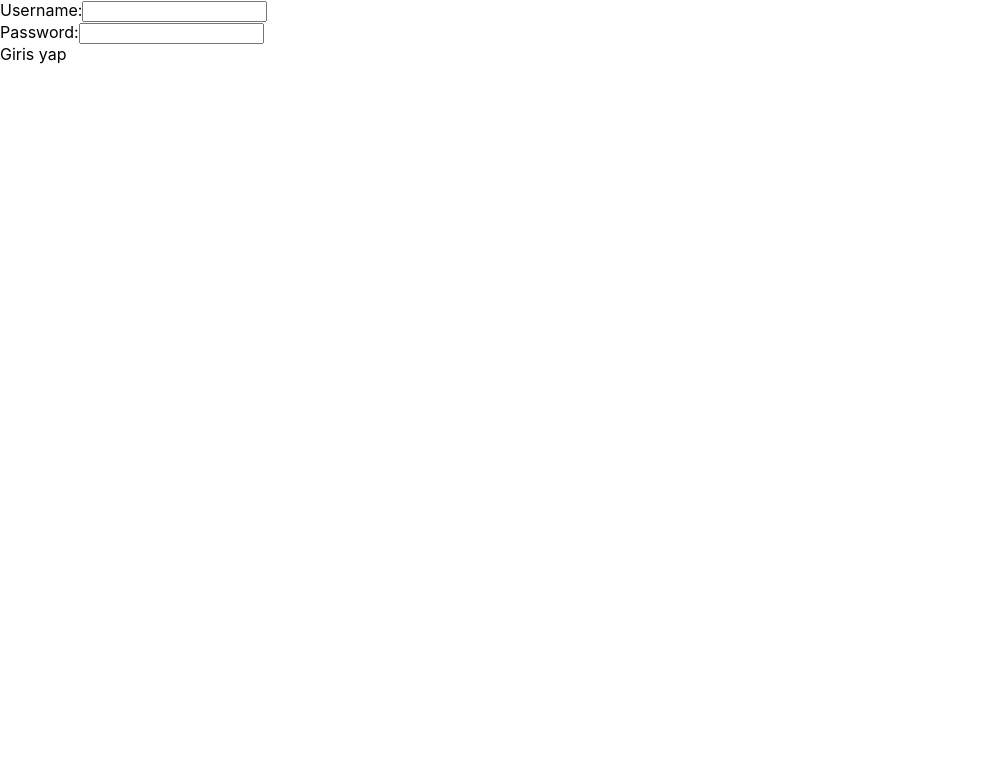
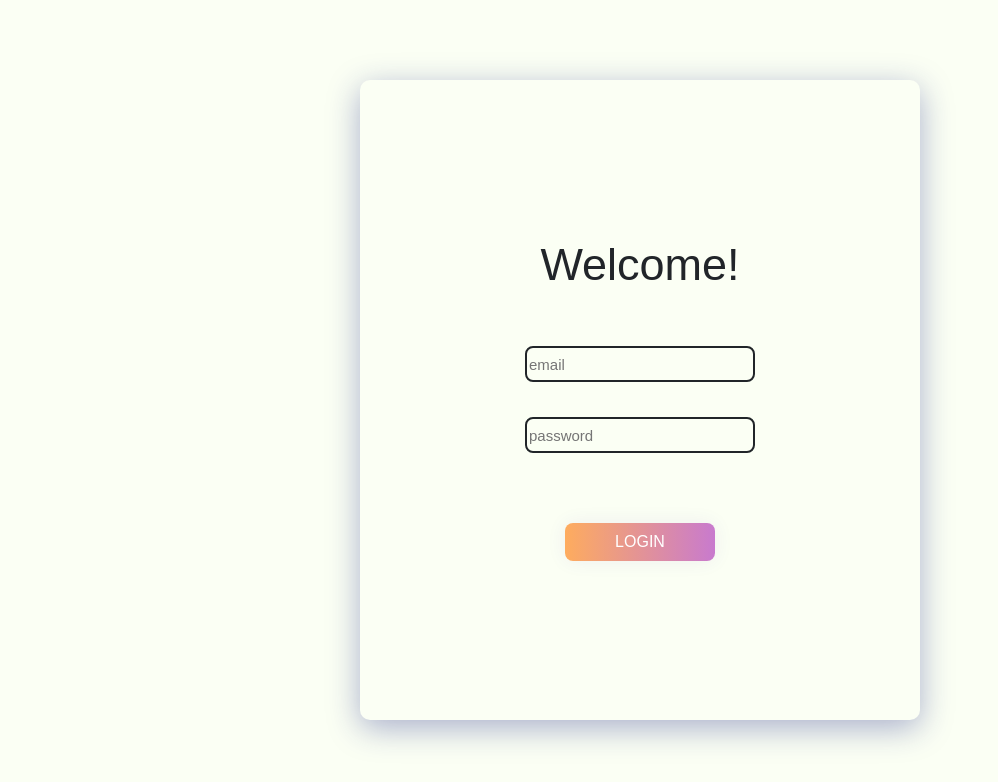
Before and after one commit to elifnurdemir/temple, a React (Create React App) app: page /login in a window 1280 px wide. Shown: the top 782 px of the page, without its empty margins (0-998 px from the left). Built offline with nearby package versions, Linux system fonts and the light colour scheme.

Commit message:
login tasarımı bitti
Co-authored-by: Mert Metin <necatimertmetin@users.noreply.github.com>

```diff
--- a/package.json
+++ b/package.json
@@ -6,6 +6,7 @@
     "@testing-library/jest-dom": "^5.17.0",
     "@testing-library/react": "^13.4.0",
     "@testing-library/user-event": "^13.5.0",
+    "axios": "^1.6.7",
     "react": "^18.2.0",
     "react-dom": "^18.2.0",
     "react-router-dom": "^6.22.1",
--- /dev/null
+++ b/src/assets/css/login.css
@@ -0,0 +1,91 @@
+.login-container {
+    display: flex;
+    flex-direction: column;
+    justify-content: center;
+    align-items: center;
+    background-color: #fbfff4;
+    height: 100vh;
+}
+
+@import url('https://fonts.googleapis.com/css2?family=Poppins:ital,wght@0,100;0,200;0,300;0,400;0,500;0,600;0,700;0,800;0,900;1,100;1,200;1,300;1,400;1,500;1,600;1,700;1,800;1,900&display=swap');
+
+.login-wrapper {
+
+    display: flex;
+    flex-direction: column;
+    justify-content: center;
+    align-items: center;
+    height: 80vh;
+    width: 70vh;
+    border-radius: 10px;
+    background: #fbfff4;
+    box-shadow: 0 8px 32px 0 rgba(31, 38, 135, 0.37);
+
+}
+
+.login-title {
+    font-family: "Poppins", sans-serif;
+    font-weight: 500;
+    font-style: normal;
+    font-size: 45px;
+    margin-bottom: 55px;
+    color: #212529;
+}
+
+.login-button-grad {
+    background-image: linear-gradient(to right, #FEAC5E 0%, #C779D0 51%, #FEAC5E 100%);
+    padding: 10px 50px;
+    text-align: center;
+    text-transform: uppercase;
+    transition: 0.5s;
+    background-size: 200% auto;
+    color: rgb(255, 255, 255);
+    box-shadow: 0 0 20px #eee;
+    border-radius: 8px;
+    display: block;
+    cursor: pointer;
+    font-family: "Poppins", sans-serif;
+    font-weight: 500;
+    font-style: normal;
+}
+
+.login-button-grad:hover {
+    background-position: right center;
+    /* change the direction of the change here */
+    text-decoration: none;
+}
+
+.input {
+    display: flex;
+    flex-direction: column;
+    gap: 35px;
+    width: 230px;
+    margin-bottom: 70px;
+
+}
+
+.login-email-input {
+    font-size: 15px;
+    outline: none;
+    height: 30px;
+    border-radius: 8px;
+    font-family: "Poppins", sans-serif;
+    font-weight: 300;
+    font-style: normal;
+    border-style: solid;
+    border-color: #212529;
+    background-color: transparent;
+}
+
+.login-password-input {
+    font-size: 15px;
+    outline: none;
+    height: 30px;
+    border-radius: 8px;
+    font-family: "Poppins", sans-serif;
+    font-weight: 300;
+    font-style: normal;
+    border-style: solid;
+    border-color: #212529;
+    background-color: transparent;
+}
--- a/src/components/pages/login.js
+++ b/src/components/pages/login.js
@@ -1,127 +1,100 @@
 import React, { useState } from 'react';
 import { useNavigate } from 'react-router-dom';
+import axios from 'axios';
+import '../../assets/css/login.css';
+
 const Login = () => {
 
-    const navigate = useNavigate();
 
-    const [username, setUsername] = useState(undefined);
-    const [password, setPassword] = useState(undefined);
-    const [errorMessage, setErrorMessage] = useState(undefined);
+    const [email, setEmail] = useState("");
+    const [password, setPassword] = useState("");
 
 
 
-    const trueUsername = "123";
-    const truePassword = "123";
+    const giris = async () => {
+
+        if (email === "" && password === "") {
+            alert("Lütfen email ve şifre giriniz.")
+            return;
+
+        }
+        else if (email === "") {
+            alert("Lutfen Email Giriniz");
+            return;
+        }
+        else if (password === "") {
+            alert("Lütfen şifre giriniz");
+            return;
+        }
+        //merte gidecek verilerimiz sirasiyla:
+        // 1 email
+        // 2 sifre
+        //mertin benden istedigi format:
+        /*
+            {
+                email: kullanicininYazdigiMail,
+                password: kullanicininYazidigiSifre
+            }
+        */
+
+        const endpointeGidecekVeriler = {
+            email: email,
+            password: password
+        };
+
+        //mertin login endpointini yaz:
+        //mertin login endpointi : http://109.228.228.154:8080/login
+
+        const endpointLinki = 'http://109.228.228.154:8080/login';
+
+        try {
+            const donenVeri = await axios.post(endpointLinki, endpointeGidecekVeriler);
+
+            const jsonData = JSON.stringify(donenVeri.data);
+
+            // Cookie'ye dönen veriyi kaydetme
+            document.cookie = `userData=${jsonData}; path=/`;
 
 
-
-    const HandleLogin = () => {
-        let message = "";
-
-        switch (true) {
-            case username === undefined || username === "":
-                message = "Lütfen kullanıcı adı giriniz";
-                break;
-            case password === undefined || password === "":
-                message = "Lütfen şifre giriniz";
-                break;
-            case password !== truePassword:
-                message = "Şifre yanlış. Lütfen tekrar deneyin";
-                break;
-            case username !== trueUsername:
-                message = "Kullanıcı adına ait bir hesap bulunamadı";
-                break;
-            default:
-                message = "Hoş geldiniz";
-                localStorage.setItem("greeting", "Hello, World!");
-
-                navigate('/');
         }
-
-        setErrorMessage(message);
-    };
-
-
-
-    const HandleErrorMessage = () => {
-
-
-        if (errorMessage === undefined) {
-            return
-            <></>;
+        catch (error) {
+            console.log(error)
+            if (error.response.status === 401) {
+                alert("kullanici adi veya sifre hatali");
 
             }
             else {
-            return (
-                <label className="login-error-message">
-                    {errorMessage}
-                </label>
-            )
+                alert("bir hata olustu lutfen tekrar deneyin", error.response.data);
+
+            }
         }
     }
 
+   /* const denemeMethodu = async () => {
+        try {
+            const denemeDonenVerisi = await axios.get('http://109.228.228.154:8080/check');
+            console.log(denemeDonenVerisi.data); // response yerine data'ya erişiyoruz
+        } catch (error) {
+            console.error('Hata:', error.response.data); // Hata durumunda hatayı yakalayıp konsola yazdırıyoruz
+        }
+    }
+    */
+
     return (
-        <>
         <div className="login-container">
-
-
            <div className="login-wrapper">
-
-                        <div className="login-input-wrapper">
-                            <label>
-                                Username:
-                            </label>
-                            <input type="text"
-                                onChange={(e) => {
-                                    setUsername(e.target.value)
-                                }
-                                } />
+            <div className="login-title">Welcome!</div>
+            <div className="input">
+            <input className="login-email-input" type="email" placeholder= "email" onChange={(e) => { setEmail(e.target.value) }} />
+            <input className="login-password-input" type="password" placeholder= "password" onChange={(e) => { setPassword(e.target.value) }} />
             </div>
 
-                        <div className="login-input-wrapper">
-                            <label>
-                                Password:
-                            </label>
-                            <input type="password" onChange={(e) => {
-                                setPassword(e.target.value)
-                            }
-                            } />
-                        </div>
-
-
-
-
-                        <div className="login-input-button" onClick={() => { HandleLogin() }}>
-                            Giris yap
-                        </div>
-
-
-
-                        {errorMessage &&
-                            <label className="login-error-message">
-                                {errorMessage}
-                            </label>
-                        }
-
-
-
-
+            <div className="login-button-grad" onClick={() => { giris() }}>Login</div>
 
 
            </div>
 
-
-
-
-
-
-            </div >
-
-
-
-
-
-        </>
+        </div>
     )
 }
 export default Login;
```
Also changed, not shown: src/assets/media/mesh-gradient.png (added), 1 other file (tests, documents, lock files or other folders). Lines whose indentation alone changed are shown as unchanged.
